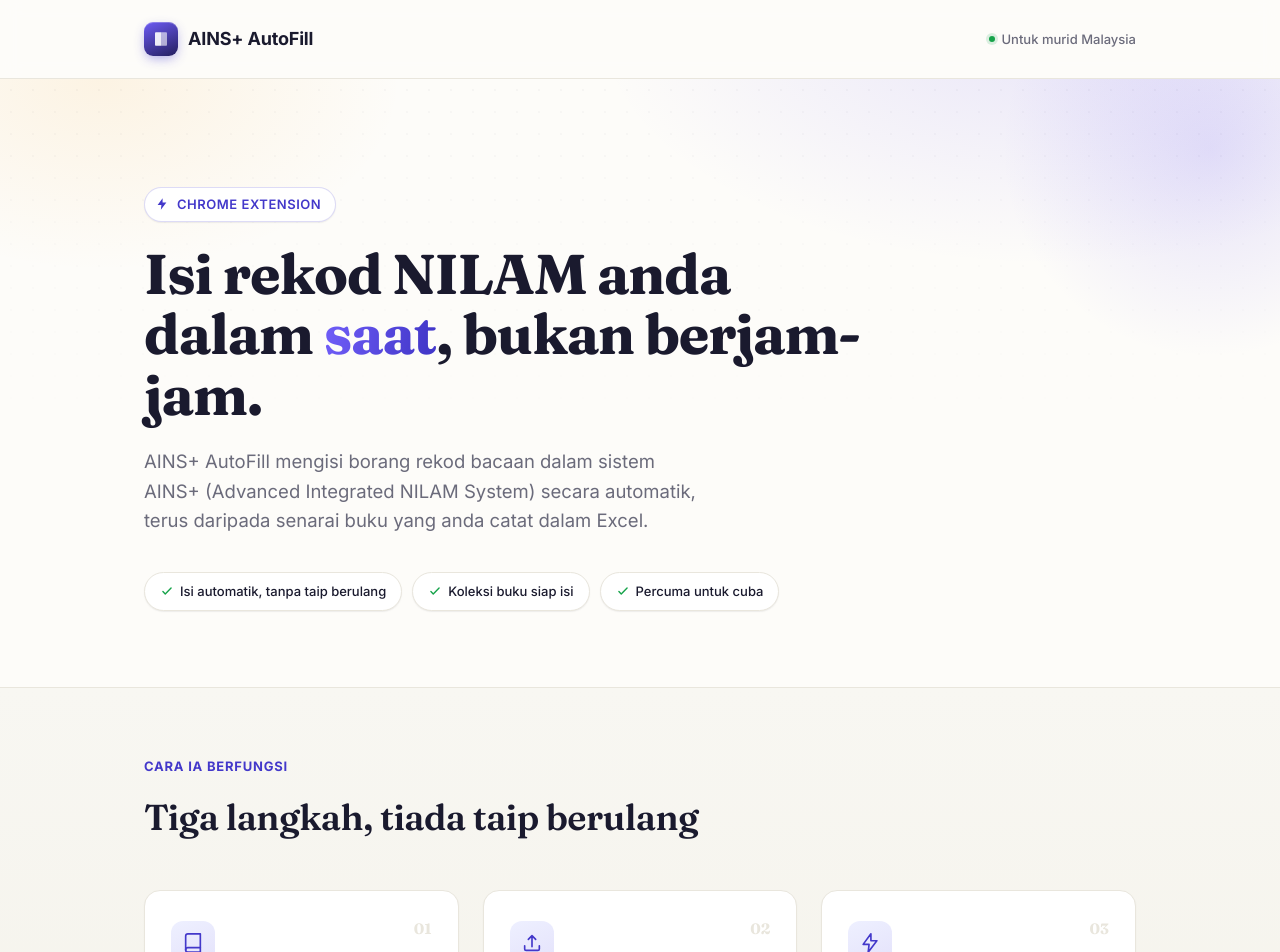
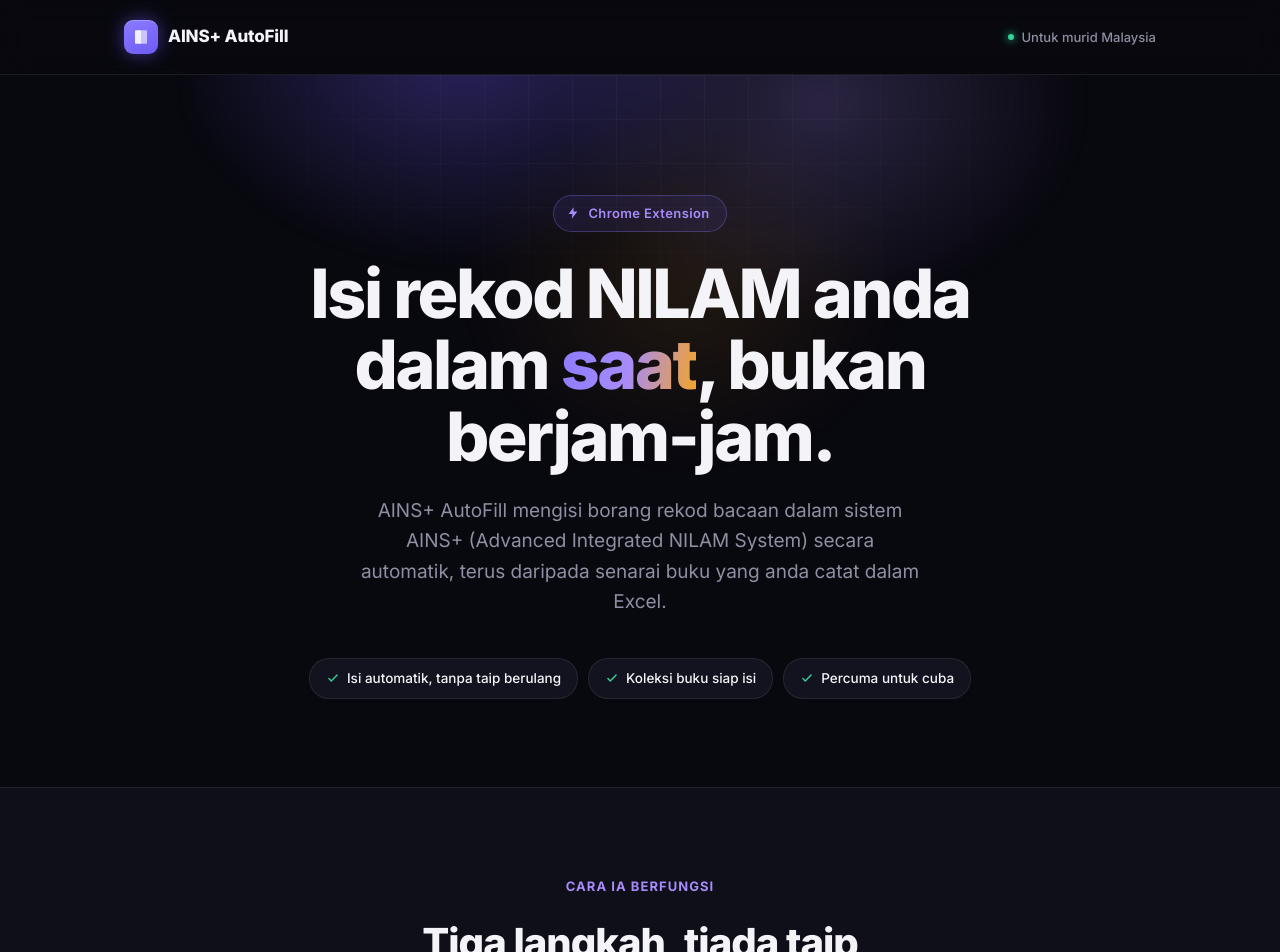
Before and after one commit to valeron009-dev/ains-autofill-landing, a plain HTML site: page index.html in a window 1280 px wide. Shown: the top 952 px of the page. Drawn offline with Linux system fonts and the light colour scheme.

Commit message:
Redesign to dark modern SaaS theme with gradient glows

```diff
--- a/index.html
+++ b/index.html
@@ -5,161 +5,158 @@
 <meta name="viewport" content="width=device-width, initial-scale=1.0">
 <title>AINS+ AutoFill — Isi Rekod NILAM Secara Automatik</title>
 <style>
-  @import url('https://fonts.googleapis.com/css2?family=Fraunces:opsz,wght@9..144,600;9..144,700;9..144,800&family=Inter:wght@400;500;600;700;800&display=swap');
+  @import url('https://fonts.googleapis.com/css2?family=Inter:wght@400;500;600;700;800;900&display=swap');
 
   :root {
-    --ink: #1a1a2e;
-    --paper: #fdfcf9;
-    --indigo: #4338ca;
-    --indigo-deep: #241f5e;
-    --indigo-bright: #6d5bf5;
+    --bg: #08080f;
+    --bg-elev: #0f0f1a;
+    --surface: #13131f;
+    --surface-hover: #17172a;
+    --border: rgba(255,255,255,0.08);
+    --border-hover: rgba(255,255,255,0.16);
+    --text: #f4f4f8;
+    --muted: #8f8fa3;
+    --indigo: #6d5bf5;
+    --indigo-bright: #8b7bff;
+    --violet: #a78bfa;
     --sun: #f5a524;
-    --leaf: #16a34a;
-    --line: #e9e6dd;
-    --muted: #6b6b7b;
-    --shadow-sm: 0 1px 2px rgba(26,26,46,0.04), 0 1px 1px rgba(26,26,46,0.03);
-    --shadow-md: 0 8px 24px -8px rgba(26,26,46,0.12), 0 2px 6px rgba(26,26,46,0.05);
-    --shadow-lg: 0 24px 48px -16px rgba(36,31,94,0.28);
+    --mint: #34d399;
+    --shadow-glow: 0 0 0 1px rgba(255,255,255,0.06), 0 20px 40px -16px rgba(0,0,0,0.6);
   }
 
   * { margin: 0; padding: 0; box-sizing: border-box; }
 
   body {
     font-family: 'Inter', sans-serif;
-    background: var(--paper);
-    color: var(--ink);
+    background: var(--bg);
+    color: var(--text);
     line-height: 1.6;
     -webkit-font-smoothing: antialiased;
   }
 
-  .wrap { max-width: 1040px; margin: 0 auto; padding: 0 24px; }
+  .wrap { max-width: 1080px; margin: 0 auto; padding: 0 24px; }
 
   header {
-    padding: 22px 0;
-    border-bottom: 1px solid var(--line);
+    padding: 20px 0;
+    border-bottom: 1px solid var(--border);
     position: sticky;
     top: 0;
-    background: rgba(253,252,249,0.85);
-    backdrop-filter: blur(10px);
+    background: rgba(8,8,15,0.75);
+    backdrop-filter: blur(14px);
     z-index: 10;
   }
   header .wrap { display: flex; align-items: center; justify-content: space-between; }
-  .logo { display: flex; align-items: center; gap: 10px; font-weight: 700; font-size: 18px; letter-spacing: -0.01em; }
+  .logo { display: flex; align-items: center; gap: 10px; font-weight: 800; font-size: 17px; letter-spacing: -0.01em; }
   .logo-mark {
     width: 34px; height: 34px; border-radius: 9px;
-    background: linear-gradient(155deg, var(--indigo-bright), var(--indigo-deep));
+    background: linear-gradient(155deg, var(--indigo-bright), var(--indigo));
     display: flex; align-items: center; justify-content: center;
-    box-shadow: 0 4px 12px -2px rgba(67,56,202,0.45), inset 0 1px 0 rgba(255,255,255,0.25);
+    box-shadow: 0 0 20px -2px rgba(109,91,245,0.7), inset 0 1px 0 rgba(255,255,255,0.25);
   }
   .logo-mark svg { width: 18px; height: 18px; }
   .header-tag {
     font-size: 13px; color: var(--muted); font-weight: 500;
-    display: flex; align-items: center; gap: 6px;
+    display: flex; align-items: center; gap: 7px;
   }
   .header-tag::before {
     content: ''; width: 6px; height: 6px; border-radius: 50%;
-    background: var(--leaf); box-shadow: 0 0 0 3px rgba(22,163,74,0.15);
+    background: var(--mint); box-shadow: 0 0 8px 1px rgba(52,211,153,0.7);
   }
 
   .hero {
-    padding: 108px 0 76px;
+    padding: 120px 0 88px;
     position: relative;
     overflow: hidden;
-    background:
-      radial-gradient(700px 380px at 82% -10%, rgba(109,91,245,0.14) 0%, transparent 65%),
-      radial-gradient(500px 320px at 8% 0%, rgba(245,165,36,0.10) 0%, transparent 60%);
   }
   .hero::before {
     content: '';
     position: absolute;
-    top: -140px; right: -140px;
-    width: 420px; height: 420px;
-    border-radius: 50%;
-    background: radial-gradient(circle, rgba(109,91,245,0.16) 0%, transparent 70%);
+    top: -220px; left: 50%; transform: translateX(-50%);
+    width: 900px; height: 620px;
+    background:
+      radial-gradient(420px 320px at 30% 30%, rgba(109,91,245,0.35), transparent 70%),
+      radial-gradient(380px 300px at 70% 40%, rgba(167,139,250,0.22), transparent 70%),
+      radial-gradient(320px 260px at 55% 70%, rgba(245,165,36,0.10), transparent 70%);
+    filter: blur(10px);
     z-index: 0;
   }
   .hero::after {
     content: '';
     position: absolute;
     inset: 0;
-    background-image: radial-gradient(rgba(26,26,46,0.055) 1px, transparent 1px);
-    background-size: 22px 22px;
-    -webkit-mask-image: linear-gradient(180deg, rgba(0,0,0,0.5), transparent 60%);
-    mask-image: linear-gradient(180deg, rgba(0,0,0,0.5), transparent 60%);
+    background-image:
+      linear-gradient(rgba(255,255,255,0.035) 1px, transparent 1px),
+      linear-gradient(90deg, rgba(255,255,255,0.035) 1px, transparent 1px);
+    background-size: 44px 44px;
+    -webkit-mask-image: radial-gradient(ellipse 700px 420px at 50% 0%, black, transparent 75%);
+    mask-image: radial-gradient(ellipse 700px 420px at 50% 0%, black, transparent 75%);
     z-index: 0;
   }
-  .hero .wrap { position: relative; z-index: 1; }
+  .hero .wrap { position: relative; z-index: 1; text-align: center; display: flex; flex-direction: column; align-items: center; }
 
   .eyebrow {
     display: inline-flex;
     align-items: center;
     gap: 8px;
-    font-size: 13px; font-weight: 600; letter-spacing: 0.04em;
-    color: var(--indigo);
-    text-transform: uppercase;
-    margin-bottom: 22px;
-    padding: 6px 14px 6px 10px;
-    background: #fff;
-    border: 1px solid rgba(67,56,202,0.18);
+    font-size: 13px; font-weight: 600; letter-spacing: 0.03em;
+    color: var(--violet);
+    margin-bottom: 26px;
+    padding: 7px 16px 7px 12px;
+    background: rgba(109,91,245,0.10);
+    border: 1px solid rgba(139,123,255,0.3);
     border-radius: 20px;
-    box-shadow: var(--shadow-sm);
   }
   .eyebrow svg { width: 14px; height: 14px; }
 
   h1 {
-    font-family: 'Fraunces', serif;
-    font-weight: 700;
-    font-size: clamp(36px, 5.2vw, 56px);
-    line-height: 1.08;
-    max-width: 720px;
-    margin-bottom: 22px;
-    letter-spacing: -0.02em;
+    font-weight: 800;
+    font-size: clamp(38px, 6vw, 68px);
+    line-height: 1.05;
+    max-width: 820px;
+    margin-bottom: 24px;
+    letter-spacing: -0.035em;
   }
   h1 em {
     font-style: normal;
-    background: linear-gradient(100deg, var(--indigo-bright) 10%, var(--indigo) 90%);
+    background: linear-gradient(100deg, var(--indigo-bright) 0%, var(--violet) 50%, var(--sun) 100%);
     -webkit-background-clip: text;
     background-clip: text;
     color: transparent;
   }
 
   .lede {
-    font-size: 18.5px;
+    font-size: 19px;
     color: var(--muted);
     max-width: 560px;
-    margin-bottom: 36px;
+    margin-bottom: 40px;
   }
 
-  .hero-actions { display: flex; align-items: center; gap: 18px; margin-bottom: 40px; flex-wrap: wrap; }
+  .badge-row { display: flex; gap: 10px; flex-wrap: wrap; justify-content: center; }
+  .badge {
+    display: inline-flex; align-items: center; gap: 7px;
+    font-size: 13.5px; font-weight: 500;
+    padding: 9px 16px; border-radius: 20px;
+    background: var(--surface); border: 1px solid var(--border);
+    color: var(--text);
+  }
+  .badge svg { width: 14px; height: 14px; color: var(--mint); flex-shrink: 0; }
 
-  .badge-row { display: flex; gap: 10px; flex-wrap: wrap; }
-  .badge {
-    display: inline-flex; align-items: center; gap: 6px;
-    font-size: 13px; font-weight: 500;
-    padding: 8px 15px; border-radius: 20px;
-    background: #fff; border: 1px solid var(--line);
-    color: var(--ink);
-    box-shadow: var(--shadow-sm);
-  }
-  .badge svg { width: 14px; height: 14px; color: var(--leaf); flex-shrink: 0; }
-
-  section { padding: 68px 0; }
+  section { padding: 88px 0; }
   section.alt {
-    background: linear-gradient(180deg, #f8f7f2 0%, #f4f2ea 100%);
-    border-top: 1px solid var(--line);
-    border-bottom: 1px solid var(--line);
+    background: var(--bg-elev);
+    border-top: 1px solid var(--border);
+    border-bottom: 1px solid var(--border);
   }
 
-  .section-head { max-width: 580px; margin-bottom: 44px; }
+  .section-head { max-width: 600px; margin: 0 auto 52px; text-align: center; }
   .section-eyebrow {
-    font-size: 13px; font-weight: 700; letter-spacing: 0.06em; text-transform: uppercase;
-    color: var(--indigo); margin-bottom: 12px; display: block;
+    font-size: 13px; font-weight: 700; letter-spacing: 0.08em; text-transform: uppercase;
+    color: var(--violet); margin-bottom: 14px; display: block;
   }
   h2 {
-    font-family: 'Fraunces', serif;
-    font-size: clamp(27px, 3.2vw, 36px);
-    font-weight: 600;
-    letter-spacing: -0.015em;
+    font-size: clamp(28px, 3.4vw, 40px);
+    font-weight: 800;
+    letter-spacing: -0.025em;
   }
 
   .steps {
@@ -169,34 +166,34 @@
   }
   .step {
     position: relative;
-    background: #fff;
-    border: 1px solid var(--line);
-    border-radius: 16px;
-    padding: 30px 26px;
-    box-shadow: var(--shadow-sm);
-    transition: transform 0.25s ease, box-shadow 0.25s ease, border-color 0.25s ease;
+    background: var(--surface);
+    border: 1px solid var(--border);
+    border-radius: 18px;
+    padding: 32px 26px;
+    transition: transform 0.25s ease, border-color 0.25s ease, background 0.25s ease;
   }
   .step:hover {
     transform: translateY(-4px);
-    box-shadow: var(--shadow-md);
-    border-color: rgba(67,56,202,0.25);
+    border-color: rgba(139,123,255,0.4);
+    background: var(--surface-hover);
   }
   .step-icon {
-    width: 44px; height: 44px;
+    width: 46px; height: 46px;
     border-radius: 12px;
-    background: linear-gradient(155deg, #eef0ff, #e4e2fb);
+    background: linear-gradient(155deg, rgba(109,91,245,0.25), rgba(167,139,250,0.12));
+    border: 1px solid rgba(139,123,255,0.25);
     display: flex; align-items: center; justify-content: center;
-    margin-bottom: 18px;
+    margin-bottom: 20px;
   }
-  .step-icon svg { width: 22px; height: 22px; color: var(--indigo); }
+  .step-icon svg { width: 22px; height: 22px; color: var(--violet); }
   .step-num {
     position: absolute;
-    top: 26px; right: 26px;
-    font-family: 'Fraunces', serif;
-    font-size: 15px; font-weight: 700;
-    color: var(--line);
+    top: 28px; right: 28px;
+    font-size: 14px; font-weight: 800;
+    color: rgba(255,255,255,0.18);
+    letter-spacing: 0.02em;
   }
-  .step h3 { font-size: 17px; font-weight: 700; margin-bottom: 9px; letter-spacing: -0.005em; }
+  .step h3 { font-size: 17.5px; font-weight: 700; margin-bottom: 10px; letter-spacing: -0.01em; }
   .step p { font-size: 14.5px; color: var(--muted); }
 
   .pricing-grid {
@@ -206,100 +203,97 @@
   }
   .plan {
     position: relative;
-    background: #fff;
-    border: 1px solid var(--line);
-    border-radius: 16px;
+    background: var(--surface);
+    border: 1px solid var(--border);
+    border-radius: 18px;
     padding: 28px 24px;
     display: flex;
     flex-direction: column;
-    box-shadow: var(--shadow-sm);
-    transition: transform 0.25s ease, box-shadow 0.25s ease;
+    transition: transform 0.25s ease, border-color 0.25s ease;
   }
-  .plan:hover { transform: translateY(-4px); box-shadow: var(--shadow-md); }
+  .plan:hover { transform: translateY(-4px); border-color: var(--border-hover); }
   .plan.featured {
     border-color: transparent;
     background:
-      linear-gradient(#fff, #fff) padding-box,
+      linear-gradient(var(--surface), var(--surface)) padding-box,
       linear-gradient(155deg, var(--indigo-bright), var(--sun)) border-box;
     border: 2px solid transparent;
-    box-shadow: var(--shadow-lg);
+    box-shadow: 0 0 50px -14px rgba(109,91,245,0.55);
     transform: translateY(-6px);
   }
   .plan.featured:hover { transform: translateY(-10px); }
   .plan-tag {
     position: absolute;
     top: -13px; left: 50%; transform: translateX(-50%);
-    background: linear-gradient(100deg, var(--indigo-bright), var(--indigo));
+    background: linear-gradient(100deg, var(--indigo-bright), var(--violet));
     color: #fff;
     font-size: 11.5px; font-weight: 700; letter-spacing: 0.03em;
     padding: 5px 14px; border-radius: 20px;
-    box-shadow: 0 4px 10px -2px rgba(67,56,202,0.5);
+    box-shadow: 0 4px 14px -2px rgba(109,91,245,0.7);
     white-space: nowrap;
   }
-  .plan-name { font-weight: 700; font-size: 15px; margin-bottom: 6px; letter-spacing: -0.005em; }
+  .plan-name { font-weight: 700; font-size: 15px; margin-bottom: 8px; letter-spacing: -0.005em; color: var(--text); }
   .plan-price {
-    font-family: 'Fraunces', serif;
-    font-size: 32px; font-weight: 700;
+    font-size: 34px; font-weight: 800;
     margin-bottom: 4px;
-    letter-spacing: -0.01em;
+    letter-spacing: -0.02em;
   }
-  .plan-price span { font-size: 14px; font-weight: 400; color: var(--muted); font-family: 'Inter', sans-serif; }
+  .plan-price span { font-size: 14px; font-weight: 400; color: var(--muted); }
   .plan-limit {
     display: inline-block;
-    font-size: 12.5px; color: var(--indigo); font-weight: 700;
-    background: #eef0ff;
+    font-size: 12.5px; color: var(--violet); font-weight: 700;
+    background: rgba(109,91,245,0.14);
     padding: 4px 10px;
     border-radius: 8px;
-    margin-bottom: 18px;
+    margin-bottom: 20px;
     width: fit-content;
   }
   .plan ul { list-style: none; font-size: 13.5px; color: var(--muted); }
   .plan li { padding: 6px 0; display: flex; align-items: center; gap: 8px; }
-  .plan li svg { width: 15px; height: 15px; color: var(--leaf); flex-shrink: 0; }
+  .plan li svg { width: 15px; height: 15px; color: var(--mint); flex-shrink: 0; }
 
   .cta-band {
     position: relative;
     overflow: hidden;
-    background: linear-gradient(155deg, var(--indigo-deep) 0%, #2f2a72 55%, var(--indigo-bright) 130%);
-    color: #fff;
+    background: var(--bg);
     text-align: center;
-    padding: 80px 0;
+    padding: 100px 0;
+    border-top: 1px solid var(--border);
   }
   .cta-band::before {
     content: '';
     position: absolute;
-    inset: 0;
-    background-image: radial-gradient(rgba(255,255,255,0.08) 1px, transparent 1px);
-    background-size: 26px 26px;
-    -webkit-mask-image: radial-gradient(circle at 50% 40%, black, transparent 70%);
-    mask-image: radial-gradient(circle at 50% 40%, black, transparent 70%);
+    top: -260px; left: 50%; transform: translateX(-50%);
+    width: 800px; height: 560px;
+    background: radial-gradient(circle, rgba(109,91,245,0.32) 0%, transparent 68%);
+    filter: blur(10px);
   }
   .cta-band .wrap { position: relative; z-index: 1; }
-  .cta-band h2 { color: #fff; margin-bottom: 14px; }
-  .cta-band p { color: #c7d2fe; font-size: 16.5px; max-width: 480px; margin: 0 auto 32px; }
+  .cta-band h2 { color: #fff; margin-bottom: 16px; }
+  .cta-band p { color: var(--muted); font-size: 17px; max-width: 480px; margin: 0 auto 34px; }
   .btn {
     display: inline-flex;
     align-items: center;
     gap: 10px;
     background: linear-gradient(100deg, #ffc250, var(--sun));
-    color: var(--indigo-deep);
+    color: #1a1200;
     font-weight: 700;
     font-size: 15.5px;
-    padding: 15px 34px;
+    padding: 16px 36px;
     border-radius: 12px;
     text-decoration: none;
-    box-shadow: 0 12px 28px -8px rgba(245,165,36,0.55);
+    box-shadow: 0 0 40px -8px rgba(245,165,36,0.6);
     transition: transform 0.2s ease, box-shadow 0.2s ease;
   }
   .btn:hover {
     transform: translateY(-2px);
-    box-shadow: 0 16px 34px -8px rgba(245,165,36,0.7);
+    box-shadow: 0 0 50px -6px rgba(245,165,36,0.8);
   }
   .btn svg { width: 17px; height: 17px; }
 
   footer {
     padding: 32px 0;
-    border-top: 1px solid var(--line);
+    border-top: 1px solid var(--border);
     font-size: 13px;
     color: var(--muted);
   }
@@ -307,7 +301,7 @@
 
   @media (max-width: 720px) {
     .steps, .pricing-grid { grid-template-columns: 1fr; }
-    .hero { padding: 64px 0 44px; }
+    .hero { padding: 76px 0 56px; }
     .plan.featured { transform: none; }
     .plan.featured:hover { transform: translateY(-4px); }
   }
```
